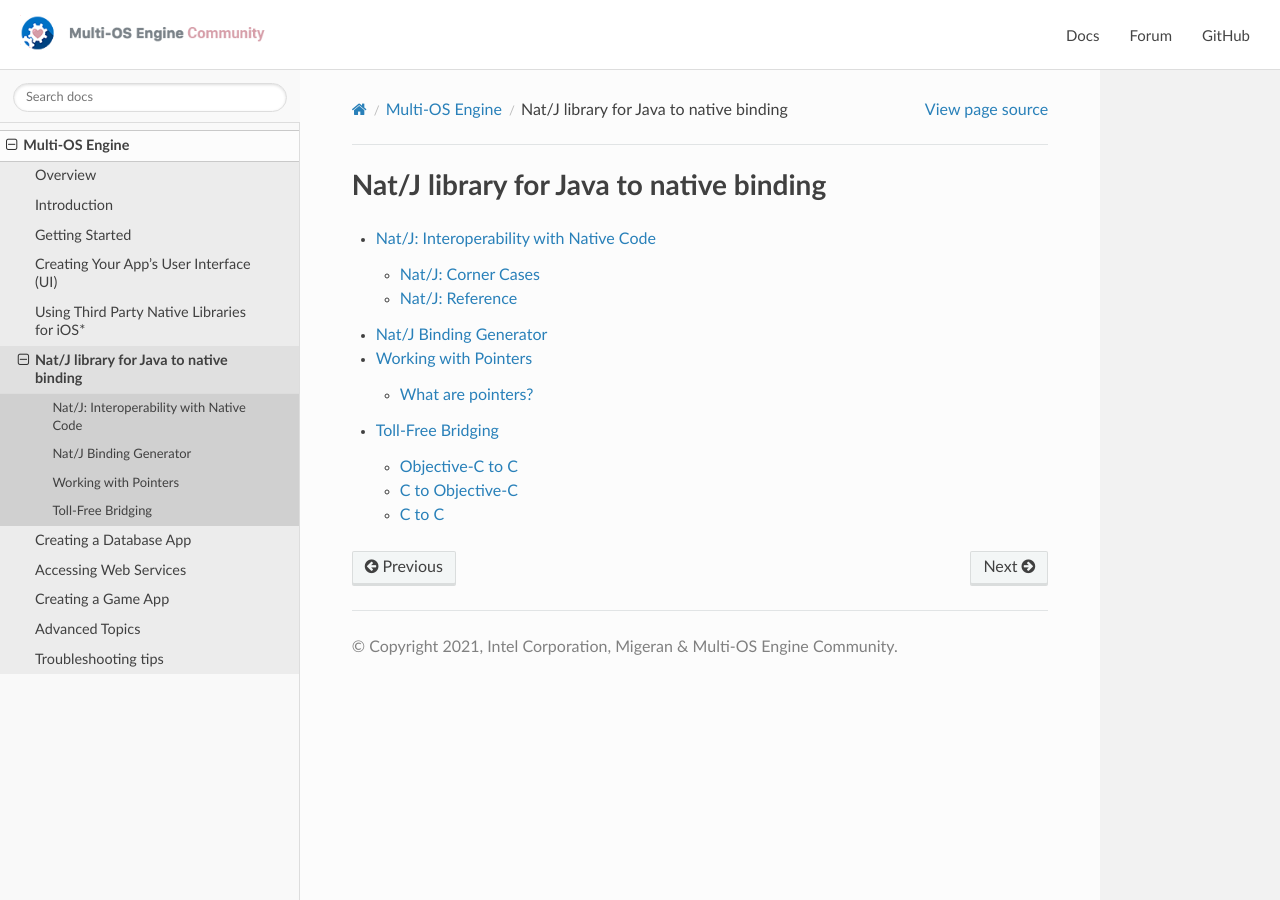
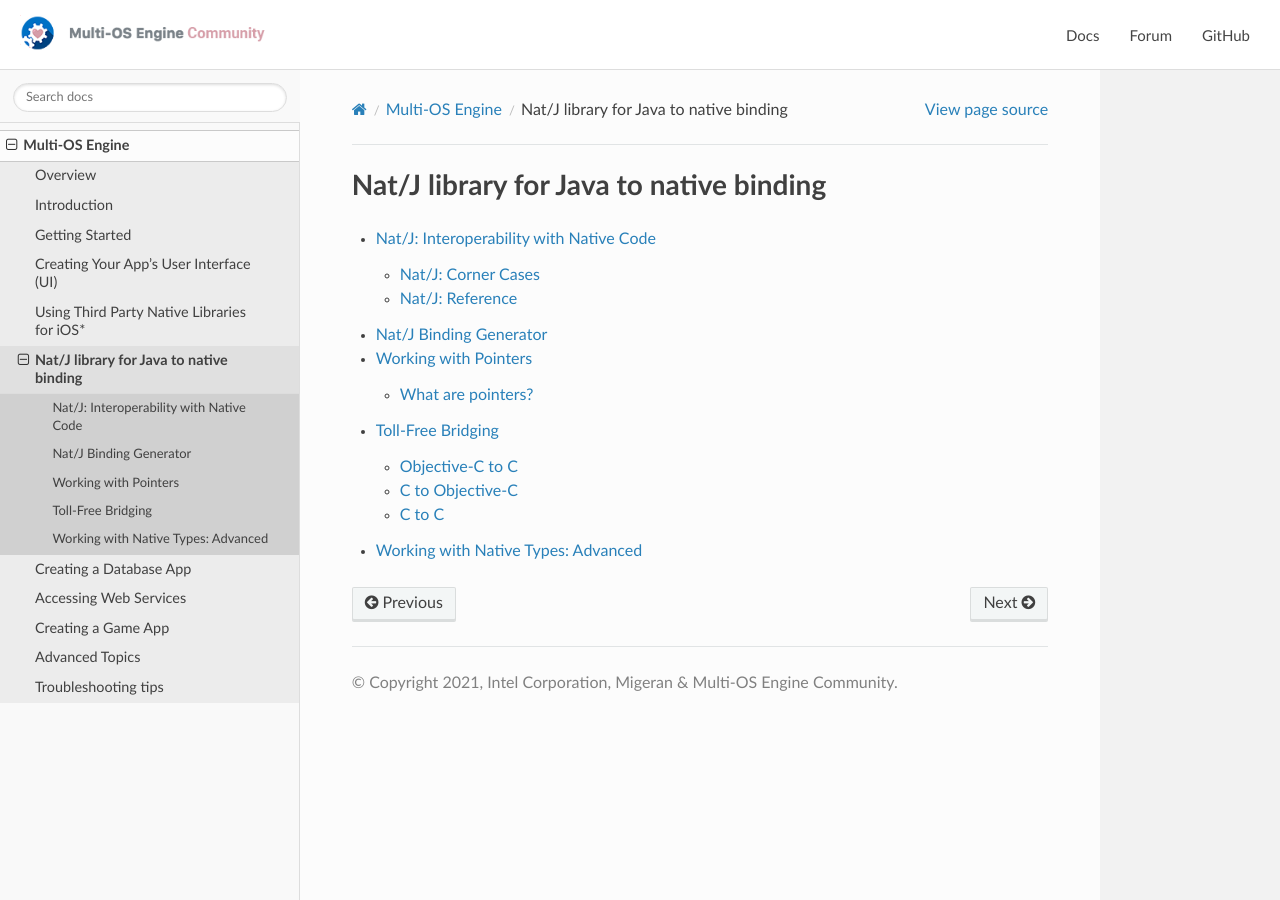
Before and after one commit to multi-os-engine/doc, a Sphinx documentation site: the page built from source/multi-os-engine/6_natj/NatJ.rst, in a window 1280 px wide. Built offline with Sphinx 7.4.7 and the Read the Docs theme 2.0.0, drawn with Linux system fonts in a browser that asks for light colours.

Commit message:
Add link to "Working with Native Types: Advanced"

```diff
--- a/source/multi-os-engine/6_natj/NatJ.rst
+++ b/source/multi-os-engine/6_natj/NatJ.rst
@@ -9,3 +9,4 @@
     natjgen_binding_generator/NatJGen_Binding_Generator
     working_with_pointers/Working_With_Pointers
     toll_free_bridging/Toll_Free_Bridging
+    Working with Native Types: Advanced <https://www.noisyfox.io/moe-native-types.html>
```
